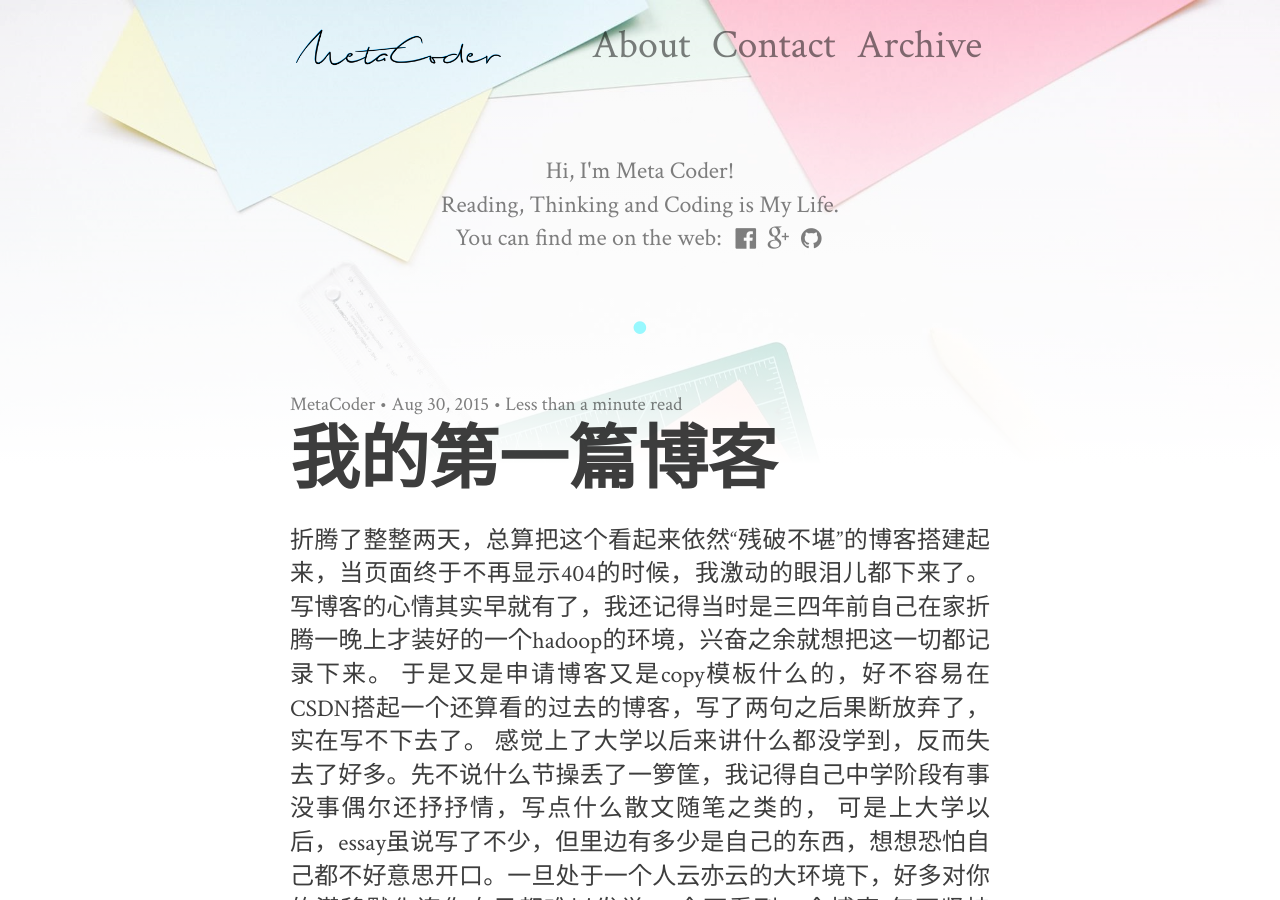
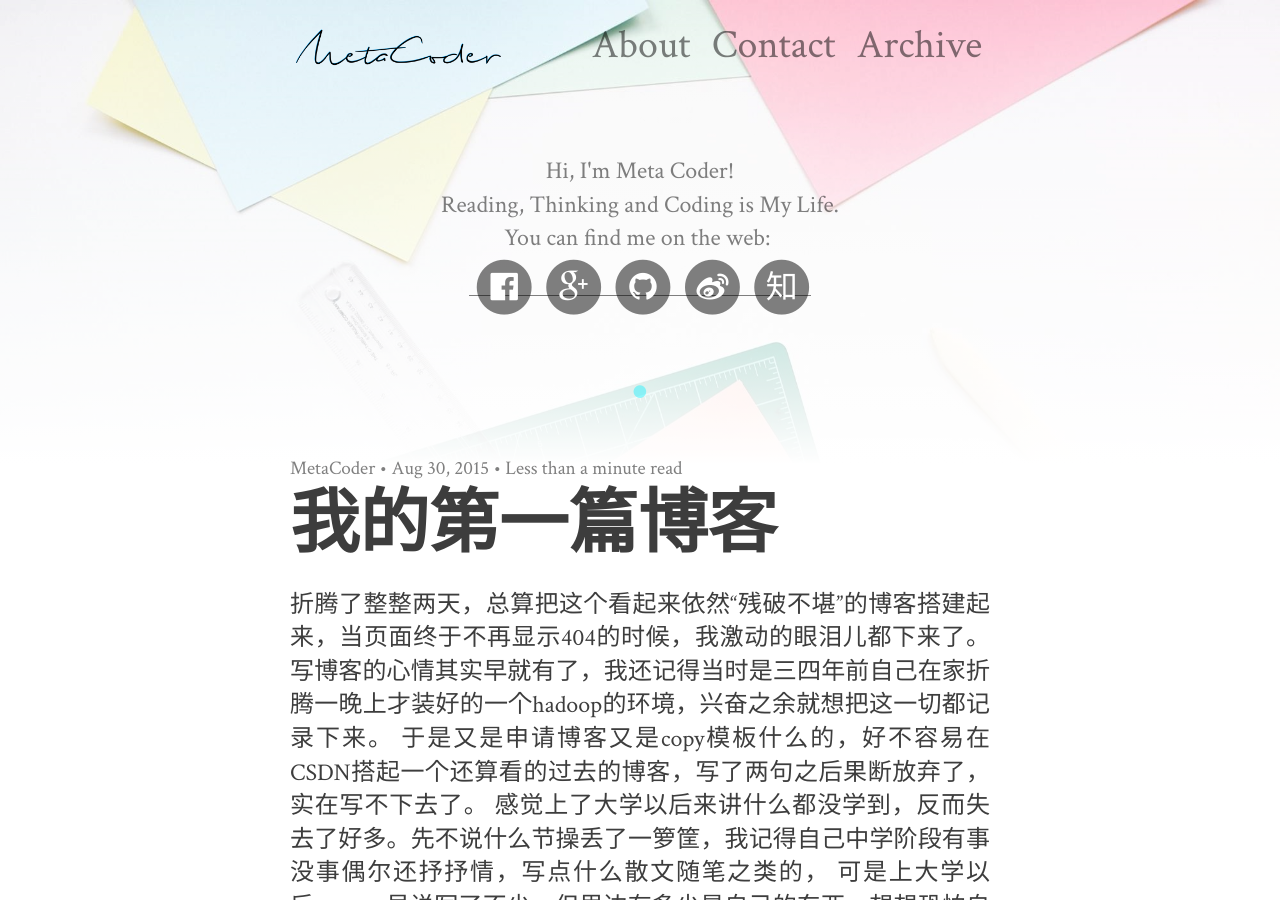
Before and after one commit to foocoder/foocoder.github.io, a Jekyll site: the page built from index.html, in a window 1280 px wide and 900 px high. Built offline with Jekyll 4.4.1, drawn with Linux system fonts in a browser that asks for light colours; nearby versions of some CDN libraries; the list of posts is cut into pages by our own code.

Commit message:
add SNS Icon

```diff
--- a/_config.yml
+++ b/_config.yml
@@ -105,6 +105,8 @@ trello:
 stack-overflow:
 bitcoin:
 paypal:
+weibo: http://weibo.com/yeomanslow/
+zhihu: http://zhihu.com/people/yeomanslow/
 
 
 #####################
--- a/_includes/head.html
+++ b/_includes/head.html
@@ -9,6 +9,10 @@
 </title>
 <meta name="description" content="{{ page.summary }} {{ site.description.meta }}">
 <link rel="alternate" type="application/rss+xml" title="RSS 2.0" href="{{ site.baseurl }}/feed.xml">
+
+<!-- include Font Awesome -->
+<link href="//netdna.bootstrapcdn.com/font-awesome/4.3.0/css/font-awesome.min.css" rel="stylesheet">
+<!-- include Font Awesome -->
 
 <!-- icons -->
 <link rel="apple-touch-icon" href="{{ site.baseurl }}/apple-touch-icon.png">
--- a/_includes/subtitle.html
+++ b/_includes/subtitle.html
@@ -8,24 +8,97 @@
     <br>
     {% endif %}
     {{ site.var_on_the_web }}:&nbsp;
-    {% if site.twitter %}<a class="fa fa-twitter" href="{{ site.twitter }}"></a>{% endif %}
-    {% if site.youtube %}<a class="fa fa-youtube" href="{{ site.youtube }}"></a>{% endif %}
-    {% if site.instagram %}<a class="fa fa-instagram" href="{{ site.instagram }}"></a>{% endif %}
-    {% if site.tumblr %}<a class="fa fa-tumblr" href="{{ site.tumblr }}"></a>{% endif %}
-    {% if site.facebook %}<a class="fa fa-facebook-official" href="{{ site.facebook }}"></a>{% endif %}
-    {% if site.google-plus %}<a class="fa fa-google-plus" href="{{ site.google-plus }}"></a>{% endif %}
-    {% if site.reddit %}<a class="fa fa-reddit" href="{{ site.reddit }}"></a>{% endif %}
-    {% if site.soundcloud %}<a class="fa fa-soundcloud" href="{{ site.soundcloud }}"></a>{% endif %}
-    {% if site.medium %}<a class="fa fa-medium" href="{{ site.medium }}"></a>{% endif %}
-    {% if site.linkedin %}<a class="fa fa-linkedin" href="{{ site.linkedin }}"></a>{% endif %}
-    {% if site.github %}<a class="fa fa-github" href="{{ site.github }}"></a>{% endif %}
-    {% if site.behance %}<a class="fa fa-behance" href="{{ site.behance }}"></a>{% endif %}
-    {% if site.codepen %}<a class="fa fa-codepen" href="{{ site.codepen }}"></a>{% endif %}
-    {% if site.dribbble %}<a class="fa fa-dribbble" href="{{ site.dribbble }}"></a>{% endif %}
-    {% if site.trello %}<a class="fa fa-trello" href="{{ site.trello }}"></a>{% endif %}
-    {% if site.stack-overflow %}<a class="fa fa-stack-overflow" href="{{ site.stack-overflow }}"></a>{% endif %}
-    {% if site.bitcoin %}<a class="fa fa-bitcoin" href="{{ site.bitcoin }}"></a>{% endif %}
-    {% if site.paypal %}<a class="fa fa-paypal" href="{{ site.paypal }}"></a>{% endif %}
+    <br/>
+    {% if site.twitter %}
+        <a class="fa fa-twitter" href="{{ site.twitter }}">
+            <span class="fa-stack fa-lg">
+                <i class="fa fa-circle fa-stack-2x"></i>
+                <i class="fa fa-twitter fa-stack-1x fa-inverse"></i>
+            </span>
+        </a>
+    {% endif %}
+    {% if site.youtube %}
+        <a class="fa fa-youtube" href="{{ site.youtube }}"></a>
+    {% endif %}
+    {% if site.instagram %}
+        <a class="fa fa-instagram" href="{{ site.instagram }}"></a>
+    {% endif %}
+    {% if site.tumblr %}
+        <a class="fa fa-tumblr" href="{{ site.tumblr }}"></a>
+    {% endif %}
+    {% if site.facebook %}
+        <a href="{{ site.facebook }}">
+            <span class="fa-stack fa-lg">
+                <i class="fa fa-circle fa-stack-2x"></i>
+                <i class="fa fa-facebook-official fa-stack-1x fa-inverse"></i>
+            </span>
+        </a>
+    {% endif %}
+    {% if site.google-plus %}
+        <a href="{{ site.google-plus }}">
+            <span class="fa-stack fa-lg">
+                <i class="fa fa-circle fa-stack-2x"></i>
+                <i class="fa fa-google-plus fa-stack-1x fa-inverse"></i>
+            </span>
+        </a>
+    {% endif %}
+    {% if site.reddit %}
+        <a class="fa fa-reddit" href="{{ site.reddit }}"></a>
+    {% endif %}
+    {% if site.soundcloud %}
+        <a class="fa fa-soundcloud" href="{{ site.soundcloud }}"></a>
+    {% endif %}
+    {% if site.medium %}
+        <a class="fa fa-medium" href="{{ site.medium }}"></a>
+    {% endif %}
+    {% if site.linkedin %}
+        <a class="fa fa-linkedin" href="{{ site.linkedin }}"></a>
+    {% endif %}
+    {% if site.github %}
+        <a href="{{ site.github }}">
+            <span class="fa-stack fa-lg">
+                <i class="fa fa-circle fa-stack-2x"></i>
+                <i class="fa fa-github fa-stack-1x fa-inverse"></i>
+            </span>
+        </a>
+    {% endif %}
+    {% if site.behance %}
+        <a class="fa fa-behance" href="{{ site.behance }}"></a>
+    {% endif %}
+    {% if site.codepen %}
+        <a class="fa fa-codepen" href="{{ site.codepen }}"></a>
+    {% endif %}
+    {% if site.dribbble %}
+        <a class="fa fa-dribbble" href="{{ site.dribbble }}"></a>
+    {% endif %}
+    {% if site.trello %}
+        <a class="fa fa-trello" href="{{ site.trello }}"></a>
+    {% endif %}
+    {% if site.stack-overflow %}
+        <a class="fa fa-stack-overflow" href="{{ site.stack-overflow }}"></a>
+    {% endif %}
+    {% if site.bitcoin %}
+        <a class="fa fa-bitcoin" href="{{ site.bitcoin }}"></a>
+    {% endif %}
+    {% if site.paypal %}
+        <a class="fa fa-paypal" href="{{ site.paypal }}"></a>
+    {% endif %}
+    {% if site.weibo %}
+        <a href="{{ site.weibo }}">
+            <span class="fa-stack fa-lg">
+                <i class="fa fa-circle fa-stack-2x"></i>
+                <i class="fa fa-weibo fa-stack-1x fa-inverse"></i>
+            </span>
+        </a>
+    {% endif %}
+    {% if site.zhihu %}
+        <a href="{{ site.zhihu }}">
+            <span class="fa-stack fa-lg">
+                <i class="fa fa-circle fa-stack-2x " ></i>
+                <i class="fa fa-stack-1x fa-inverse">知</i>
+            </span>
+        </a>
+    {% endif %}
   {% endif %}
   </p>
 </div>
```
Also changed, not shown: 11 other files.
